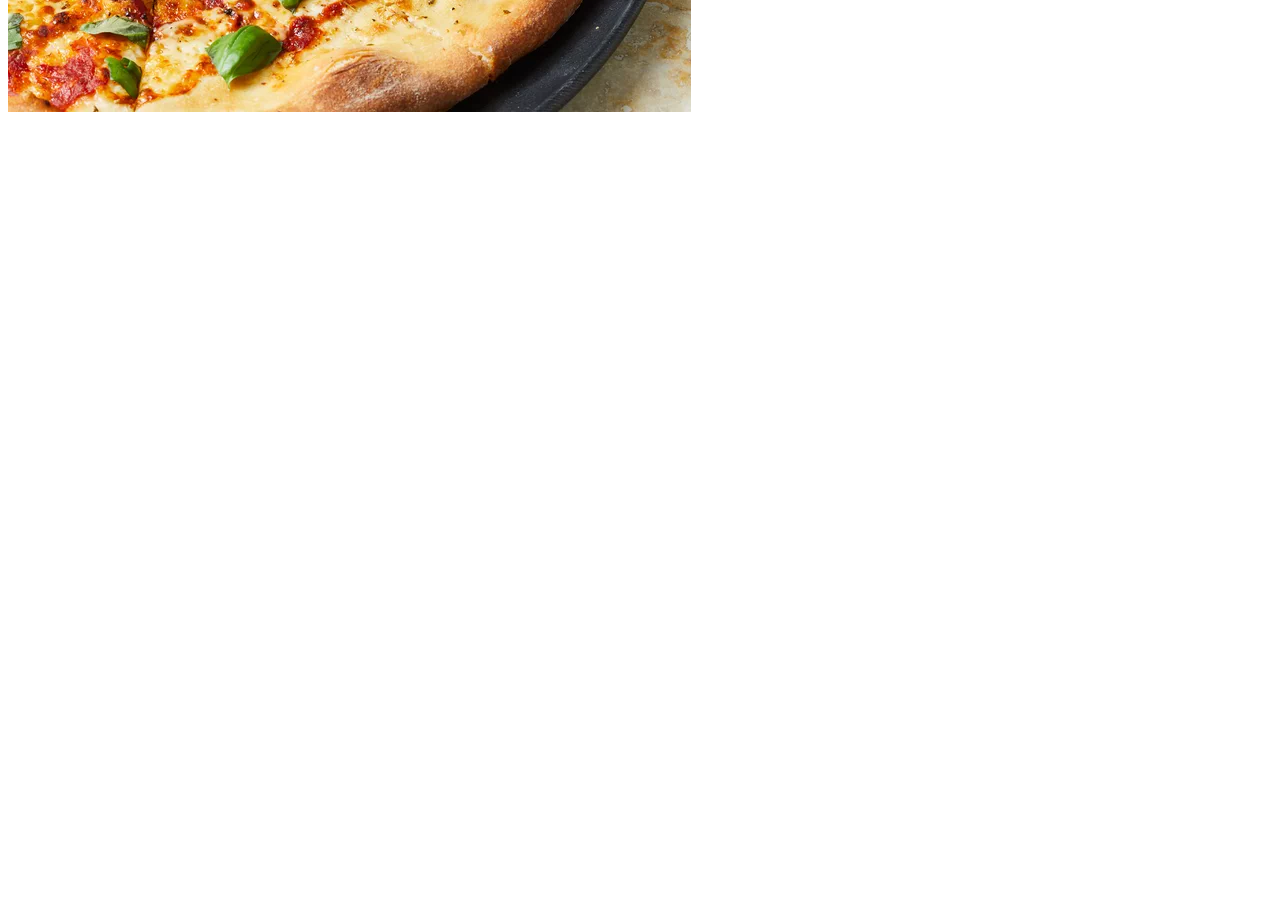
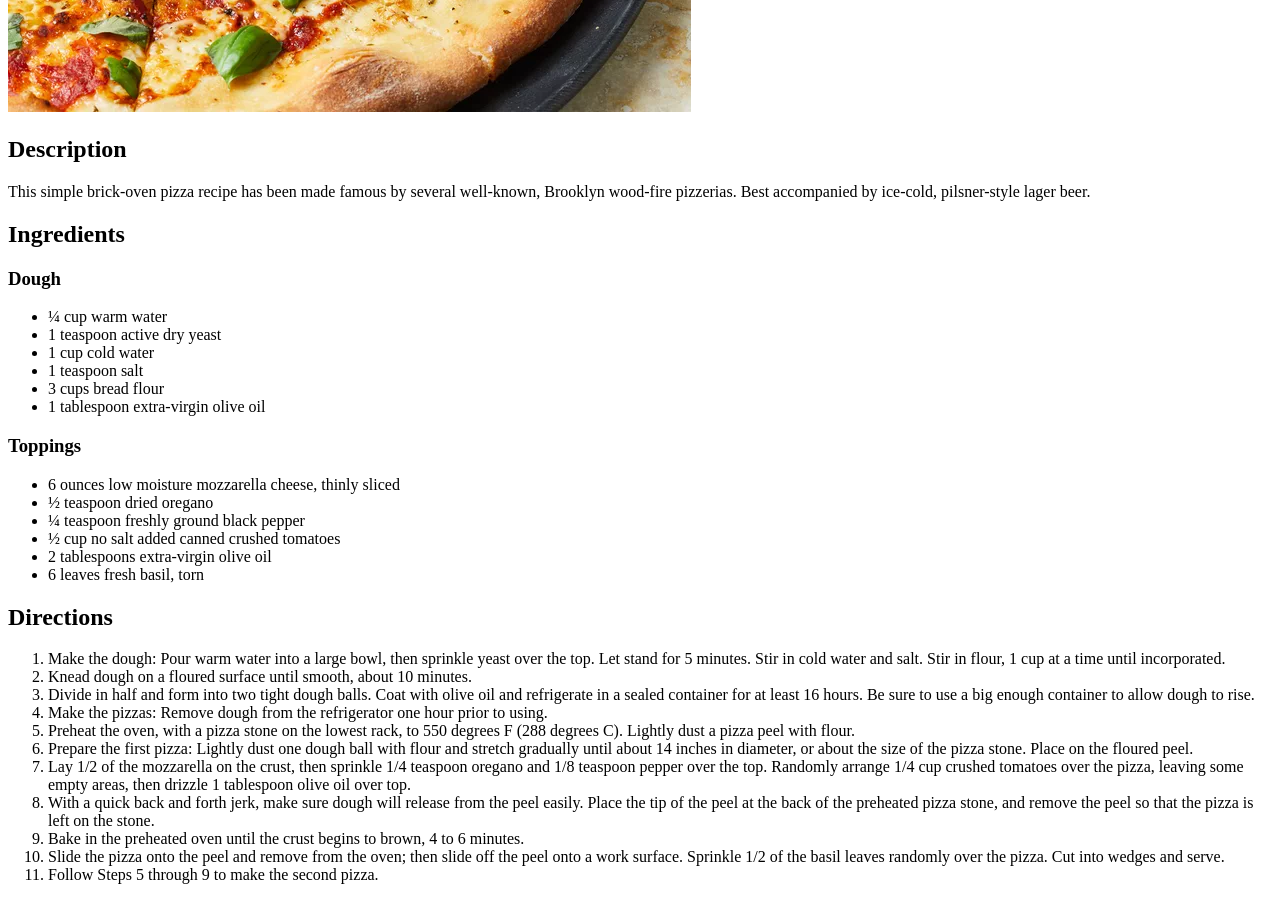
Before and after one commit to NovaNoidle/odin-recipes, a plain HTML site: page recipes/pizza.html in a window 1280 px wide. Shown: the part 480-1380 px from the top of the page. Before the commit the page ends 800 px from the top, so only its background shows below. Drawn offline with Linux system fonts and the light colour scheme.

Commit message:
Complete pizza.html

```diff
--- a/recipes/pizza.html
+++ b/recipes/pizza.html
@@ -1,13 +1,96 @@
 <!DOCTYPE html>
 <html lang="en">
-<head>
-    <meta charset="UTF-8">
-    <meta name="viewport" content="width=device-width, initial-scale=1.0">
+  <head>
+    <meta charset="UTF-8" />
+    <meta name="viewport" content="width=device-width, initial-scale=1.0" />
     <title>Brick Oven Pizza</title>
-</head>
-<body>
+  </head>
+  <body>
     <h1>Brick Oven Pizza (Brooklyn Style)</h1>
+    <img
+      src="../images/pizza.webp"
+      alt="Brick Oven Pizza"
+      height="512"
+      width="683"
+    />
 
-    <img src="../images/pizza.webp" alt="Brick Oven Pizza" height="512" width="683">
-</body>
+    <h2>Description</h2>
+    <p>
+      This simple brick-oven pizza recipe has been made famous by several
+      well-known, Brooklyn wood-fire pizzerias. Best accompanied by ice-cold,
+      pilsner-style lager beer.
+    </p>
+
+    <h2>Ingredients</h2>
+
+    <h3>Dough</h3>
+    <ul>
+      <li>¼ cup warm water</li>
+      <li>1 teaspoon active dry yeast</li>
+      <li>1 cup cold water</li>
+      <li>1 teaspoon salt</li>
+      <li>3 cups bread flour</li>
+      <li>1 tablespoon extra-virgin olive oil</li>
+    </ul>
+
+    <h3>Toppings</h3>
+    <ul>
+      <li>6 ounces low moisture mozzarella cheese, thinly sliced</li>
+      <li>½ teaspoon dried oregano</li>
+      <li>¼ teaspoon freshly ground black pepper</li>
+      <li>½ cup no salt added canned crushed tomatoes</li>
+      <li>2 tablespoons extra-virgin olive oil</li>
+      <li>6 leaves fresh basil, torn</li>
+    </ul>
+
+    <h2>Directions</h2>
+    <ol>
+      <li>
+        Make the dough: Pour warm water into a large bowl, then sprinkle yeast
+        over the top. Let stand for 5 minutes. Stir in cold water and salt. Stir
+        in flour, 1 cup at a time until incorporated.
+      </li>
+      <li>Knead dough on a floured surface until smooth, about 10 minutes.</li>
+      <li>
+        Divide in half and form into two tight dough balls. Coat with olive oil
+        and refrigerate in a sealed container for at least 16 hours. Be sure to
+        use a big enough container to allow dough to rise.
+      </li>
+      <li>
+        Make the pizzas: Remove dough from the refrigerator one hour prior to
+        using.
+      </li>
+      <li>
+        Preheat the oven, with a pizza stone on the lowest rack, to 550 degrees
+        F (288 degrees C). Lightly dust a pizza peel with flour.
+      </li>
+      <li>
+        Prepare the first pizza: Lightly dust one dough ball with flour and
+        stretch gradually until about 14 inches in diameter, or about the size
+        of the pizza stone. Place on the floured peel.
+      </li>
+      <li>
+        Lay 1/2 of the mozzarella on the crust, then sprinkle 1/4 teaspoon
+        oregano and 1/8 teaspoon pepper over the top. Randomly arrange 1/4 cup
+        crushed tomatoes over the pizza, leaving some empty areas, then drizzle
+        1 tablespoon olive oil over top.
+      </li>
+      <li>
+        With a quick back and forth jerk, make sure dough will release from the
+        peel easily. Place the tip of the peel at the back of the preheated
+        pizza stone, and remove the peel so that the pizza is left on the stone.
+      </li>
+      <li>
+        Bake in the preheated oven until the crust begins to brown, 4 to 6
+        minutes.
+      </li>
+      <li>
+        Slide the pizza onto the peel and remove from the oven; then slide off
+        the peel onto a work surface. Sprinkle 1/2 of the basil leaves randomly
+        over the pizza. Cut into wedges and serve.
+      </li>
+      <li>Follow Steps 5 through 9 to make the second pizza.</li>
+    </ol>
+
+  </body>
 </html>
```
